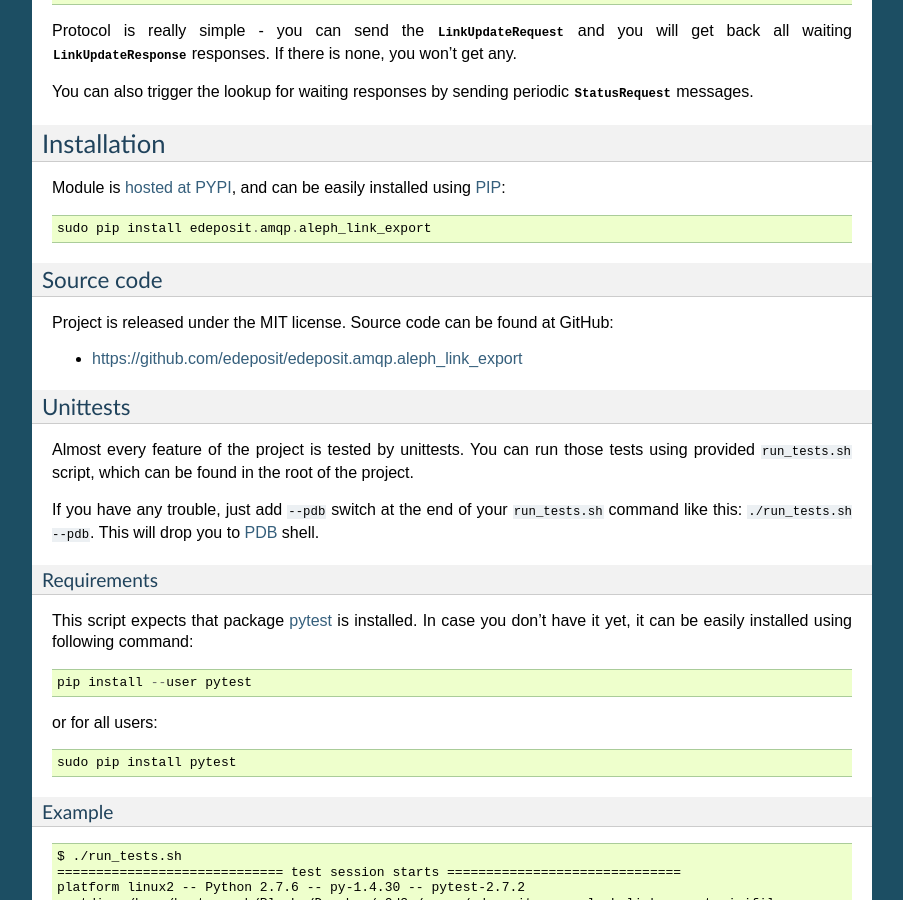
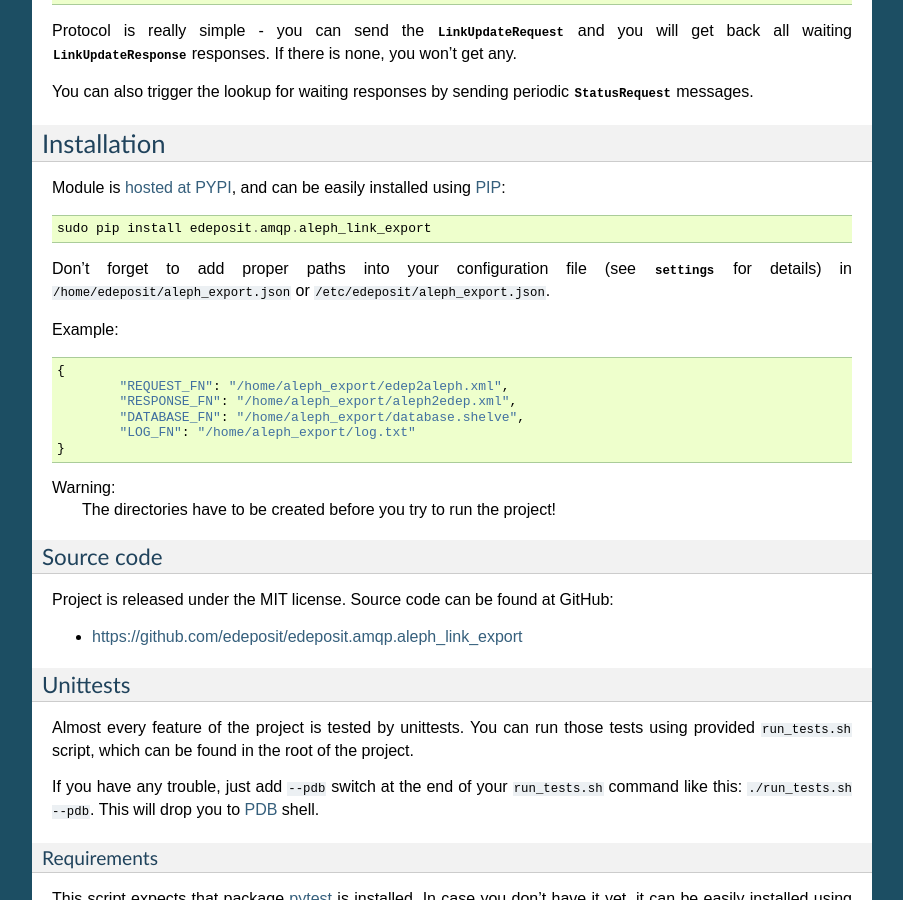
Before and after one commit to edeposit/edeposit.amqp.aleph_link_export, a Sphinx documentation site: the page built from docs/index.rst, in a window 1280 px wide and 900 px high, scrolled down 1362 px. Shown: the whole window, without its empty margins (198-1101 px from the left). Built offline with Sphinx 7.4.7, drawn with Linux system fonts in a browser that asks for light colours.

Commit message:
#6: Added installation notes.

```diff
--- a/docs/index.rst
+++ b/docs/index.rst
@@ -70,6 +70,20 @@ and can be easily installed using `PIP`_::
 
 .. _PIP: http://en.wikipedia.org/wiki/Pip_%28package_manager%29
 
+Don't forget to add proper paths into your configuration file (see :mod:`.settings` for details) in ``/home/edeposit/aleph_export.json`` or ``/etc/edeposit/aleph_export.json``.
+
+Example::
+
+    {
+            "REQUEST_FN": "/home/aleph_export/edep2aleph.xml",
+            "RESPONSE_FN": "/home/aleph_export/aleph2edep.xml",
+            "DATABASE_FN": "/home/aleph_export/database.shelve",
+            "LOG_FN": "/home/aleph_export/log.txt"
+    }
+
+Warning:
+    The directories have to be created before you try to run the project!
+
 Source code
 +++++++++++
 Project is released under the MIT license. Source code can be found at GitHub:
```
